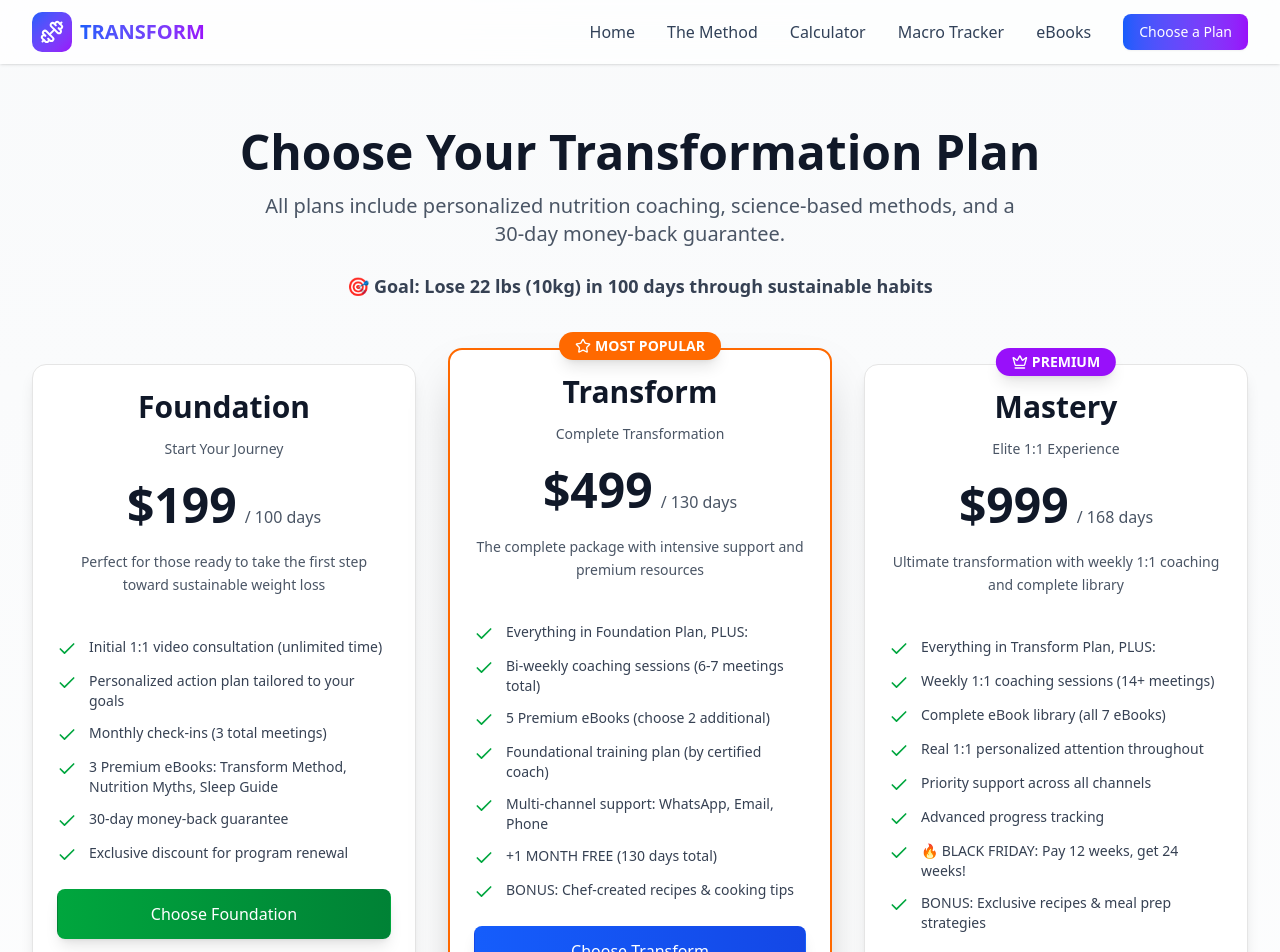
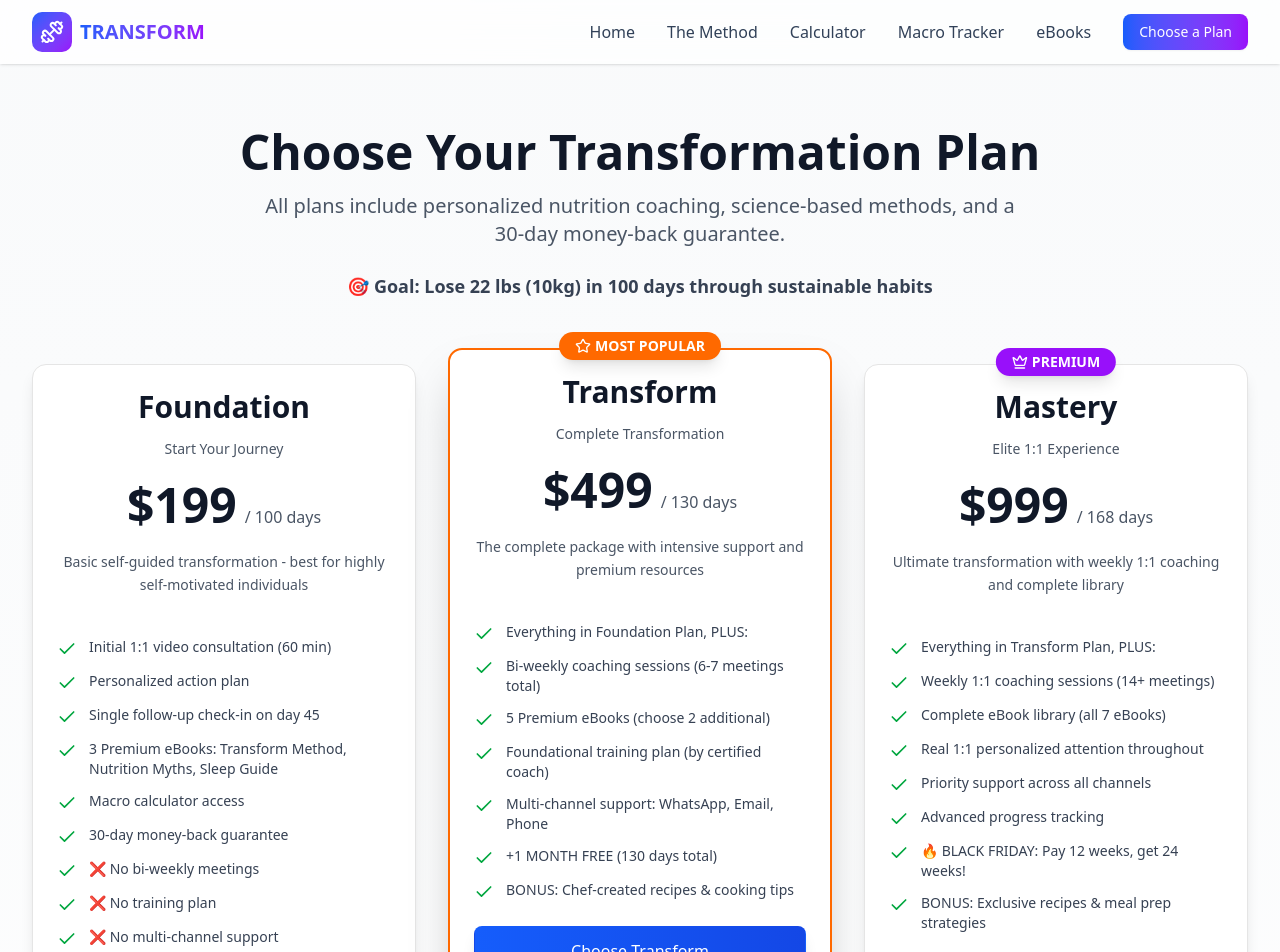
Before and after one commit to AdrianoDRJB/Transform-method, a React (Vite) app: page /plans in a window 1280 px wide. Shown: the top 952 px of the page. Built offline with nearby package versions, Linux system fonts and the light colour scheme.

Commit message:
Update Foundation Plan to discourage purchase (only 2 consultations)

```diff
--- a/src/components/PlansPage.jsx
+++ b/src/components/PlansPage.jsx
@@ -10,14 +10,17 @@ const PlansPage = () => {
       tagline: 'Start Your Journey',
       price: '$199',
       duration: '100 days',
-      description: 'Perfect for those ready to take the first step toward sustainable weight loss',
+      description: 'Basic self-guided transformation - best for highly self-motivated individuals',
       features: [
-        'Initial 1:1 video consultation (unlimited time)',
-        'Personalized action plan tailored to your goals',
-        'Monthly check-ins (3 total meetings)',
+        'Initial 1:1 video consultation (60 min)',
+        'Personalized action plan',
+        'Single follow-up check-in on day 45',
         '3 Premium eBooks: Transform Method, Nutrition Myths, Sleep Guide',
+        'Macro calculator access',
         '30-day money-back guarantee',
-        'Exclusive discount for program renewal'
+        '❌ No bi-weekly meetings',
+        '❌ No training plan',
+        '❌ No multi-channel support'
       ],
       stripeLink: 'https://buy.stripe.com/5kQ9ASfUbgDBdyf3131Jm0k',
       badge: null,
```
